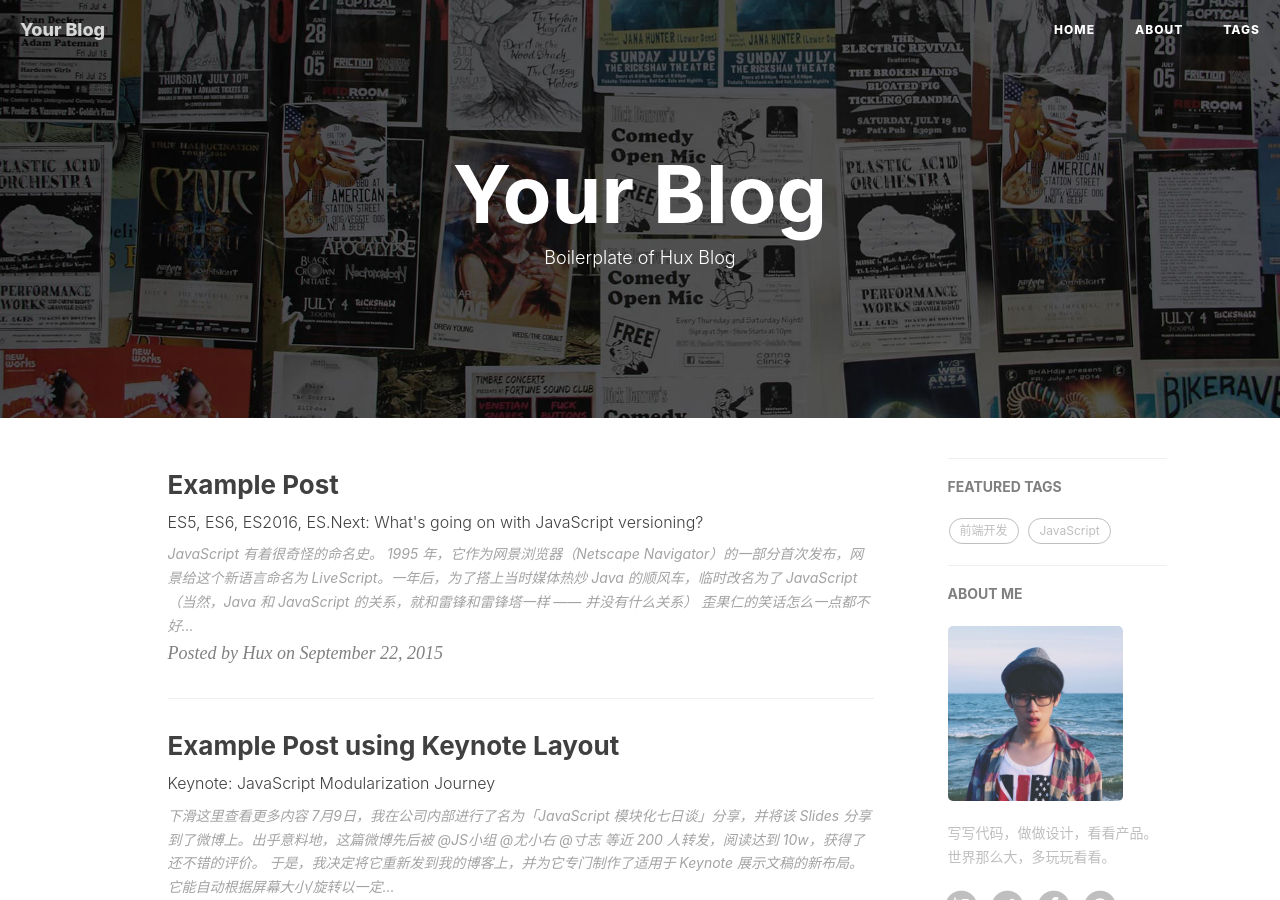
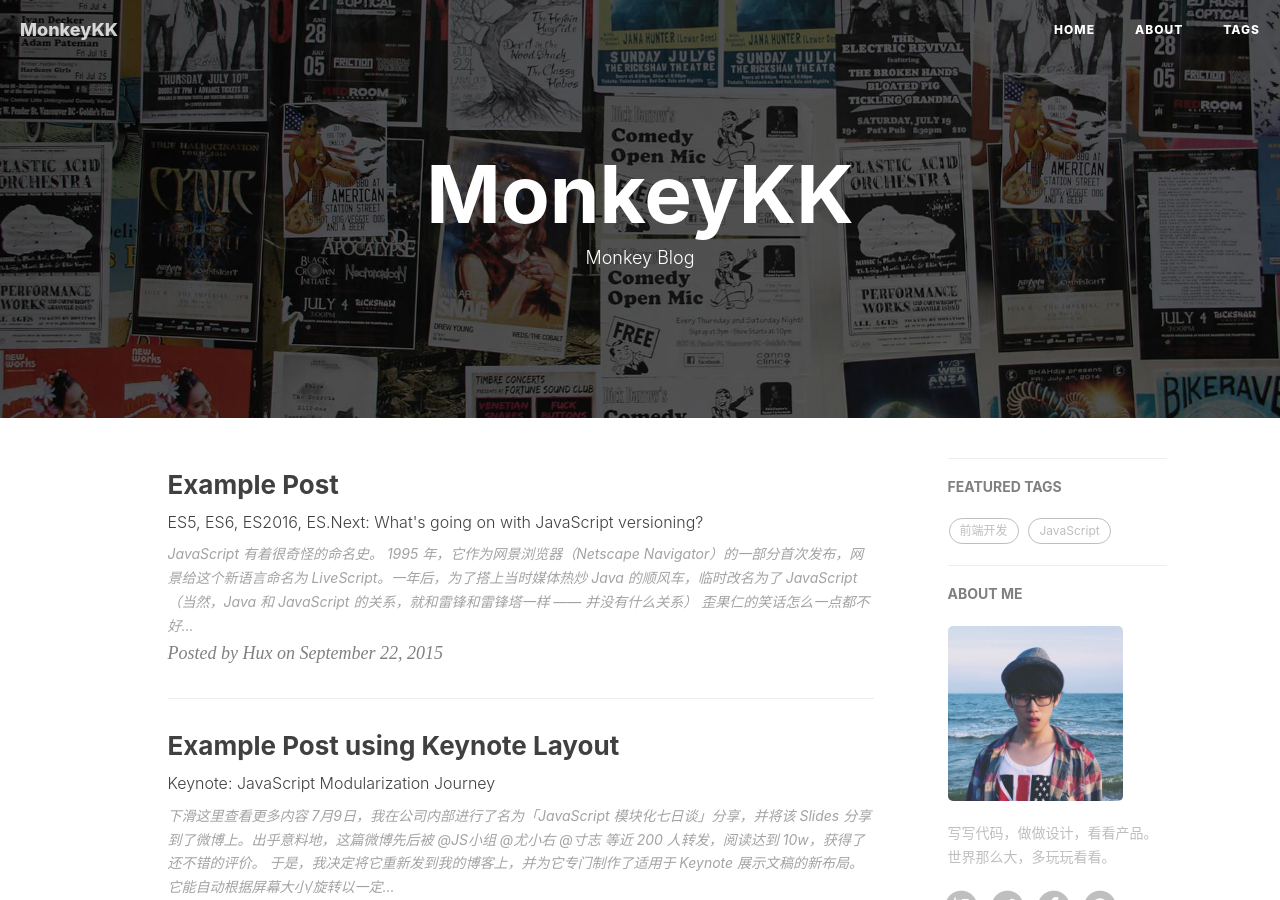
Before and after one commit to MonkeyKK/MonkeyKK.github.io, a Jekyll site: the page built from index.html, in a window 1280 px wide and 900 px high. Built offline with Jekyll 4.4.1, drawn with Linux system fonts in a browser that asks for light colours; nearby versions of some CDN libraries; the list of posts is cut into pages by our own code; comment, search, counter and statistics services are not loaded; some of the changed text lies outside the part shown.

Commit message:
change config ,index

```diff
--- a/_config.yml
+++ b/_config.yml
@@ -1,8 +1,8 @@
 # Site settings
-title: Your Blog
+title: MonkeyKK
 SEOTitle: 你的博客 | Your Blog
 header-img: img/home-bg.jpg
-email: huxpro@gmail.com
+email:
 description: ""
 keyword: ""
 url: "http://huangxuan.me"              # your host, for absolute URL
--- a/index.html
+++ b/index.html
@@ -1,6 +1,6 @@
 ---
 layout: page
-description: "Boilerplate of Hux Blog"
+description: "Monkey Blog"
 ---
 
 {% for post in paginator.posts %}
```
